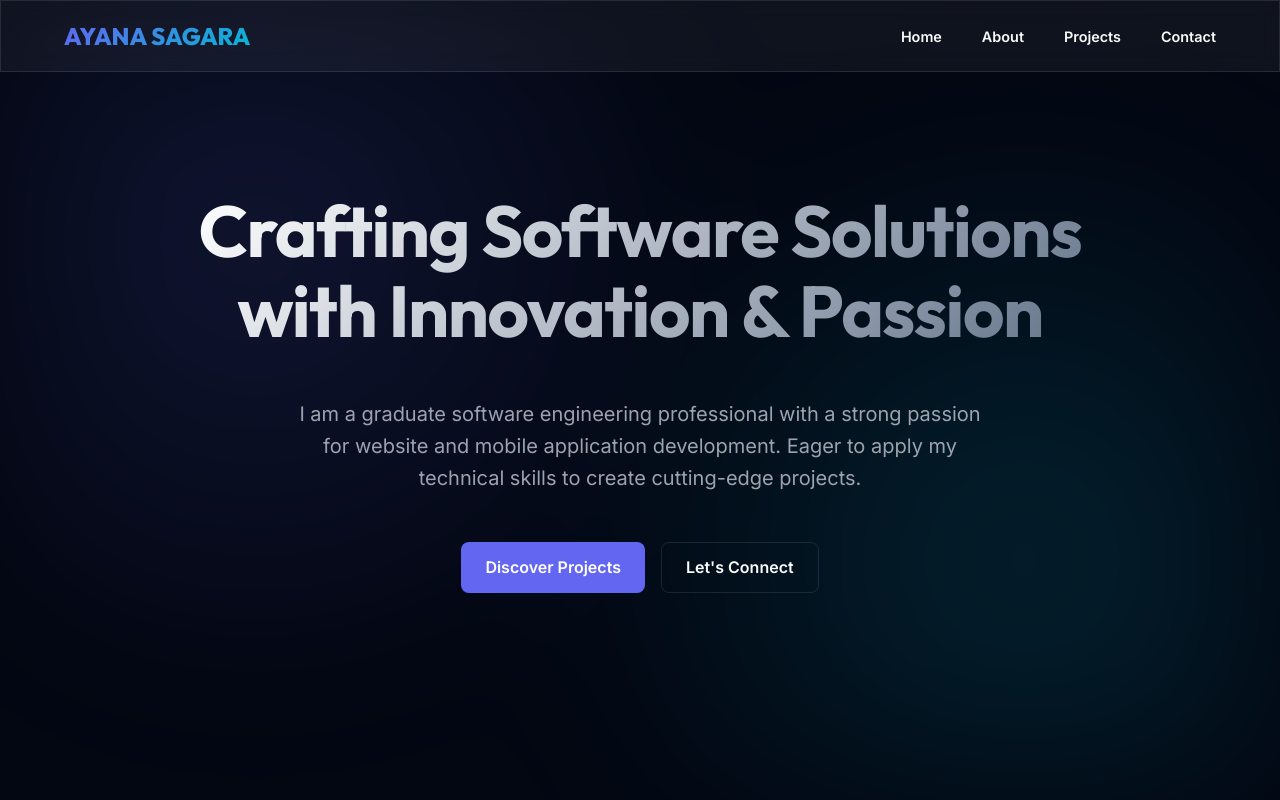
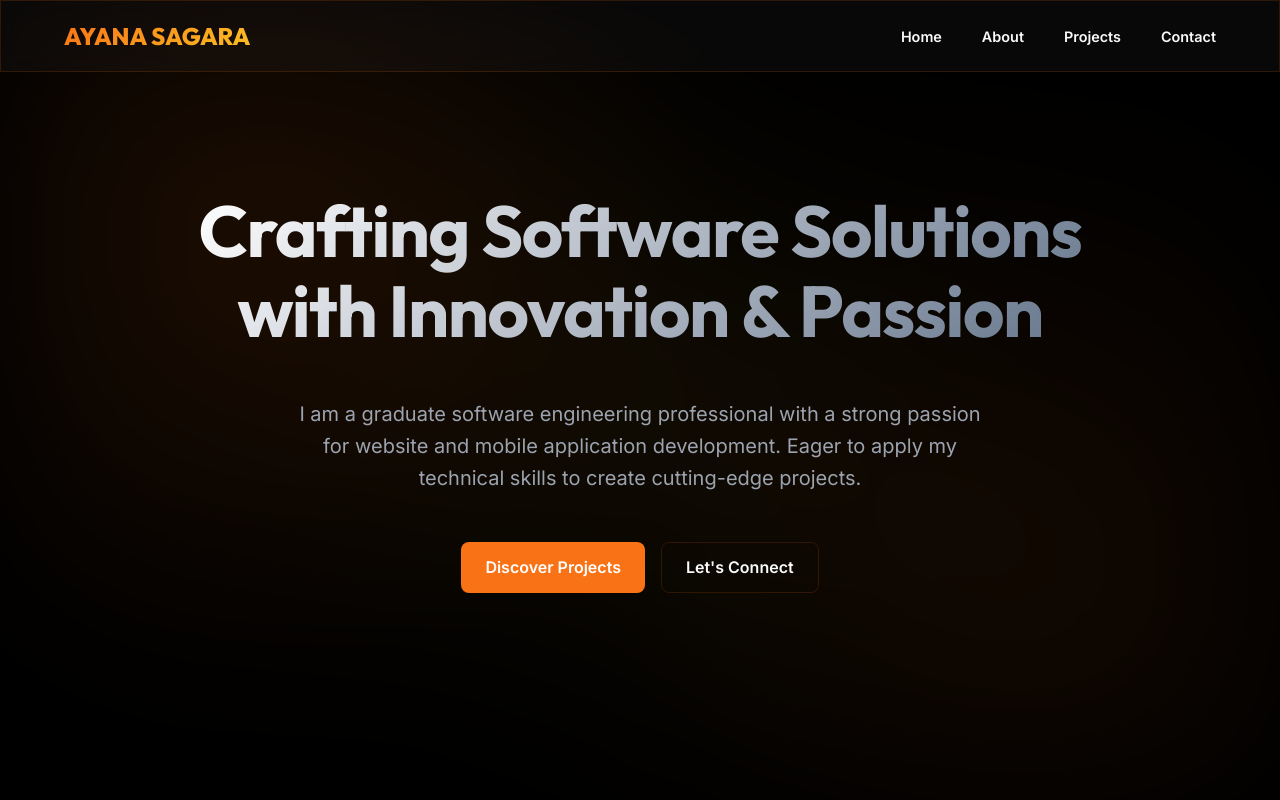
Before and after one commit to Ayanabs/Portfolio, a React (Vite) app: page / in a window 1280 px wide. Shown: the top 800 px of the page. Built offline with nearby package versions, Linux system fonts and the light colour scheme.

Commit message:
Change theme to Black and Orange

```diff
--- a/src/App.css
+++ b/src/App.css
@@ -16,7 +16,9 @@ main {
   width: 100%;
   height: 100%;
   z-index: -1;
-  background: radial-gradient(circle at 20% 30%, rgba(99, 102, 241, 0.15), transparent 40%),
-    radial-gradient(circle at 80% 70%, rgba(6, 182, 212, 0.15), transparent 40%);
+  /* Orange Glow effects */
+  background: radial-gradient(circle at 20% 30%, rgba(249, 115, 22, 0.12), transparent 40%),
+    radial-gradient(circle at 80% 70%, rgba(249, 115, 22, 0.08), transparent 40%),
+    radial-gradient(circle at 50% 50%, rgba(251, 191, 36, 0.05), transparent 50%);
   filter: blur(80px);
 }
--- a/src/index.css
+++ b/src/index.css
@@ -1,16 +1,21 @@
 @import url('https://fonts.googleapis.com/css2?family=Inter:wght@300;400;500;600;700;800&family=Outfit:wght@300;400;500;600;700;800&display=swap');
 
 :root {
-  --primary: #6366f1;
-  --primary-hover: #4f46e5;
-  --secondary: #06b6d4;
-  --accent: #f43f5e;
-  --bg-dark: #030712;
-  --bg-card: rgba(17, 24, 39, 0.7);
+  --primary: #f97316;
+  /* Vibrant Orange */
+  --primary-hover: #ea580c;
+  --secondary: #fbbf24;
+  /* Amber */
+  --accent: #ff4d00;
+  /* Deep Orange */
+  --bg-dark: #000000;
+  /* Pure Black */
+  --bg-card: rgba(15, 15, 15, 0.7);
   --text-main: #f9fafb;
   --text-muted: #9ca3af;
-  --glass-border: rgba(255, 255, 255, 0.1);
-  --glass-bg: rgba(255, 255, 255, 0.05);
+  --glass-border: rgba(249, 115, 22, 0.15);
+  /* Orange tinted border */
+  --glass-bg: rgba(255, 255, 255, 0.03);
 
   --font-heading: 'Outfit', sans-serif;
   --font-body: 'Inter', sans-serif;
@@ -95,7 +100,7 @@ ul {
 .btn-primary:hover {
   background-color: var(--primary-hover);
   transform: translateY(-2px);
-  box-shadow: 0 10px 15px -3px rgba(99, 102, 241, 0.3);
+  box-shadow: 0 10px 15px -3px rgba(249, 115, 22, 0.3);
 }
 
 .btn-outline {
@@ -118,7 +123,7 @@ section {
   font-size: 2.5rem;
   margin-bottom: 3rem;
   text-align: center;
-  background: linear-gradient(135deg, #fff 0%, #94a3b8 100%);
+  background: linear-gradient(135deg, #fff 0%, #fb923c 100%);
   -webkit-background-clip: text;
   background-clip: text;
   -webkit-text-fill-color: transparent;
```
